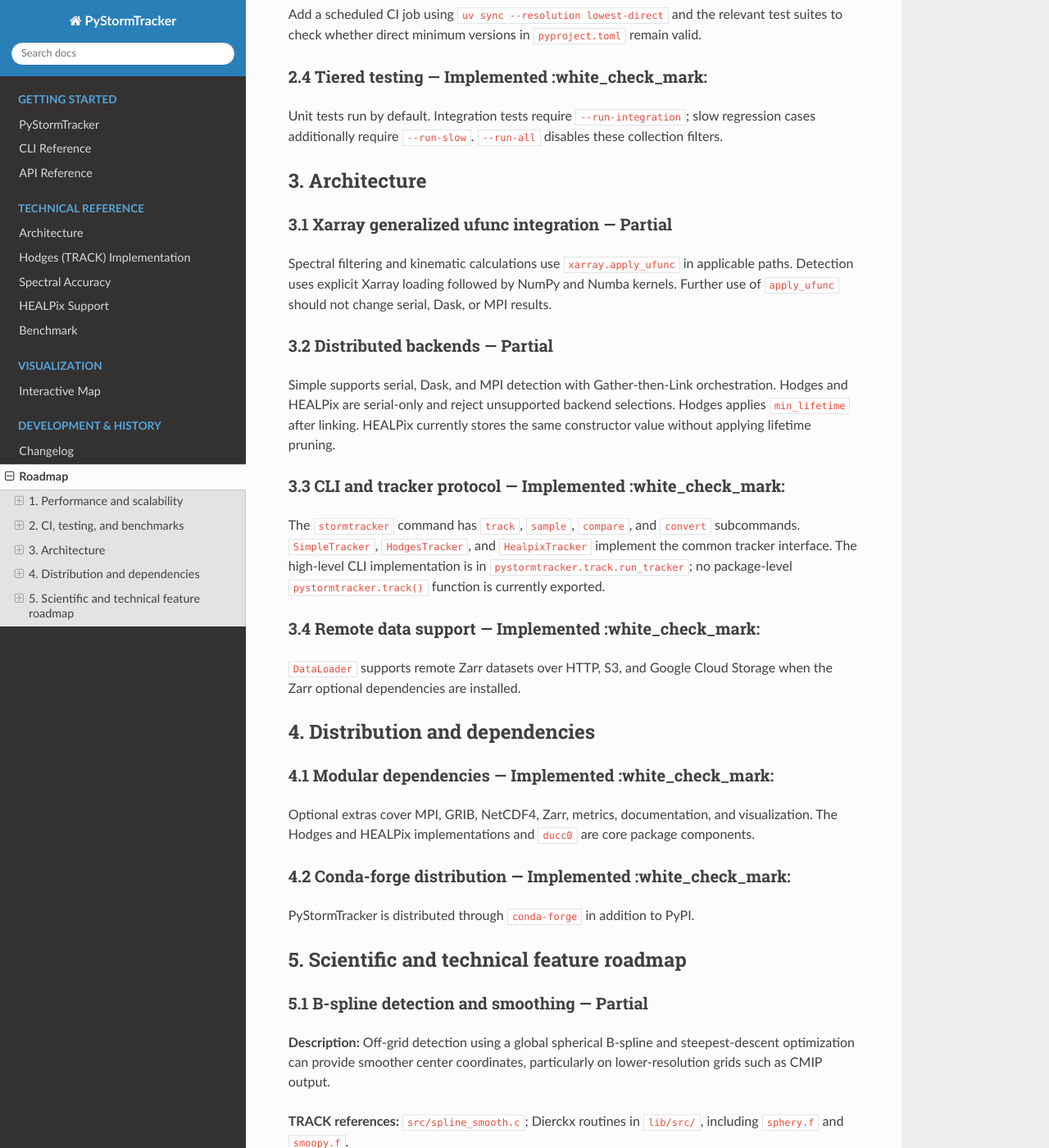
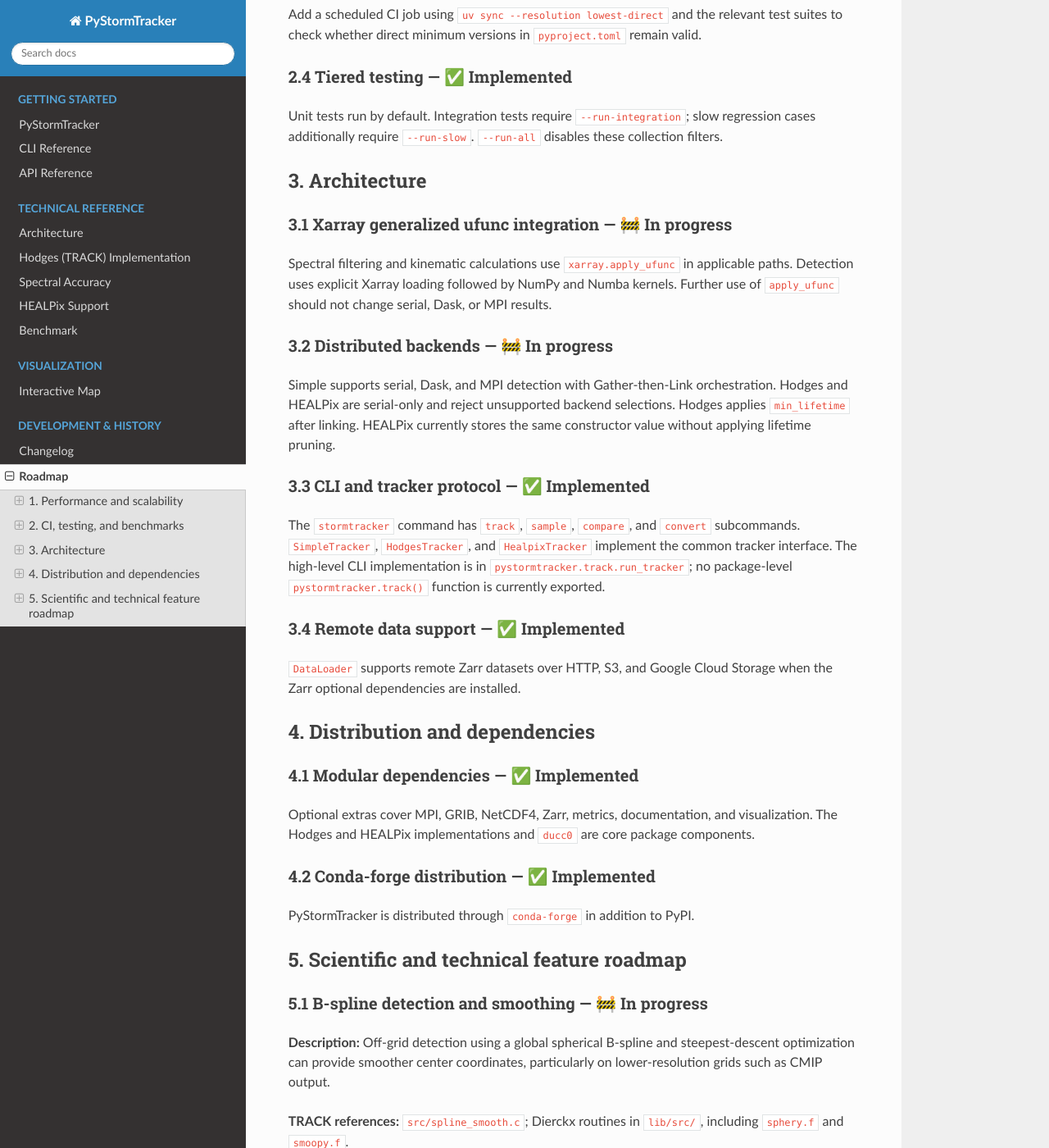
Before and after one commit to mwyau/PyStormTracker, a Sphinx documentation site: the page built from docs/roadmap.md, in a window 1280 px wide and 1400 px high, scrolled down 1946 px. Shown: the whole window at 82% size. Built offline with Sphinx 7.4.7 and the Read the Docs theme 3.1.0, drawn with Linux system fonts in a browser that asks for light colours; some of the changed text lies outside the part shown.

Commit message:
docs: fix Implemented and In progress emojis and docs build relative path

```diff
--- a/docs/roadmap.md
+++ b/docs/roadmap.md
@@ -22,15 +22,15 @@ Status terms are used as follows:
 
 **Planned work:** Evaluate a spherical candidate index such as `scipy.spatial.cKDTree` while preserving deterministic matching and the current distance definition.
 
-### 1.3 Manage memory pressure by chunking — Partial
+### 1.3 Manage memory pressure by chunking — 🚧 In progress
 
 Simple Dask and MPI partition detection work and gather detections before one linking pass. Hodges can partition detection into serial time chunks and also performs one linking pass after gathering. Several preprocessing paths still load complete selected arrays into memory.
 
-### 1.4 Array-backed data model — Implemented :white_check_mark:
+### 1.4 Array-backed data model — ✅ Implemented
 
 Tracks, coordinates, times, identifiers, and variables are stored in flat NumPy arrays. `Track` objects provide indexed views into this storage.
 
-### 1.5 Numba kernels — Implemented :white_check_mark:
+### 1.5 Numba kernels — ✅ Implemented
 
 Core local-extrema, Laplacian, connected-component labeling (CCL), geometric, subgrid-refinement, object-property, and Modified Greedy Exchange (MGE) operations are implemented as cached Numba kernels where applicable.
 
@@ -56,41 +56,41 @@ Historical benchmark results are documented, but CI does not enforce performance
 
 Add a scheduled CI job using `uv sync --resolution lowest-direct` and the relevant test suites to check whether direct minimum versions in `pyproject.toml` remain valid.
 
-### 2.4 Tiered testing — Implemented :white_check_mark:
+### 2.4 Tiered testing — ✅ Implemented
 
 Unit tests run by default. Integration tests require `--run-integration`; slow regression cases additionally require `--run-slow`. `--run-all` disables these collection filters.
 
 ## 3. Architecture
 
-### 3.1 Xarray generalized ufunc integration — Partial
+### 3.1 Xarray generalized ufunc integration — 🚧 In progress
 
 Spectral filtering and kinematic calculations use `xarray.apply_ufunc` in applicable paths. Detection uses explicit Xarray loading followed by NumPy and Numba kernels. Further use of `apply_ufunc` should not change serial, Dask, or MPI results.
 
-### 3.2 Distributed backends — Partial
+### 3.2 Distributed backends — 🚧 In progress
 
 Simple supports serial, Dask, and MPI detection with Gather-then-Link orchestration. Hodges and HEALPix are serial-only and reject unsupported backend selections. Hodges applies `min_lifetime` after linking. HEALPix currently stores the same constructor value without applying lifetime pruning.
 
-### 3.3 CLI and tracker protocol — Implemented :white_check_mark:
+### 3.3 CLI and tracker protocol — ✅ Implemented
 
 The `stormtracker` command has `track`, `sample`, `compare`, and `convert` subcommands. `SimpleTracker`, `HodgesTracker`, and `HealpixTracker` implement the common tracker interface. The high-level CLI implementation is in `pystormtracker.track.run_tracker`; no package-level `pystormtracker.track()` function is currently exported.
 
-### 3.4 Remote data support — Implemented :white_check_mark:
+### 3.4 Remote data support — ✅ Implemented
 
 `DataLoader` supports remote Zarr datasets over HTTP, S3, and Google Cloud Storage when the Zarr optional dependencies are installed.
 
 ## 4. Distribution and dependencies
 
-### 4.1 Modular dependencies — Implemented :white_check_mark:
+### 4.1 Modular dependencies — ✅ Implemented
 
 Optional extras cover MPI, GRIB, NetCDF4, Zarr, metrics, documentation, and visualization. The Hodges and HEALPix implementations and `ducc0` are core package components.
 
-### 4.2 Conda-forge distribution — Implemented :white_check_mark:
+### 4.2 Conda-forge distribution — ✅ Implemented
 
 PyStormTracker is distributed through `conda-forge` in addition to PyPI.
 
 ## 5. Scientific and technical feature roadmap
 
-### 5.1 B-spline detection and smoothing — Partial
+### 5.1 B-spline detection and smoothing — 🚧 In progress
 
 **Description:** Off-grid detection using a global spherical B-spline and steepest-descent optimization can provide smoother center coordinates, particularly on lower-resolution grids such as CMIP output.
 
@@ -102,7 +102,7 @@ PyStormTracker is distributed through `conda-forge` in addition to PyPI.
 
 **Verification:** Compare optimized coordinates, values, and resulting trajectories with TRACK after center optimization is implemented.
 
-### 5.2 Regional model support with the discrete cosine transform — Partial
+### 5.2 Regional model support with the discrete cosine transform — 🚧 In progress
 
 **Description:** Support tracking on limited-area model fields, including WRF output, with discrete cosine transform (DCT) spectral filtering and nonperiodic domain boundaries.
 
@@ -114,7 +114,7 @@ PyStormTracker is distributed through `conda-forge` in addition to PyPI.
 
 **Verification:** Repository tests cover execution and global-versus-regional selection. Numerical comparison with a limited-area reference calculation remains.
 
-### 5.3 Spectral tapering — Implemented :white_check_mark:
+### 5.3 Spectral tapering — ✅ Implemented
 
 **Description:** Apply a wave-number taper to spherical harmonic coefficients to reduce spectral ringing and sidelobes at the truncation boundary.
 
@@ -126,7 +126,7 @@ PyStormTracker is distributed through `conda-forge` in addition to PyPI.
 
 **Verification:** Spectral and tracker tests cover execution. A coefficient-level comparison with an independently calculated reference remains.
 
-### 5.4 Postprocessing track metrics — Implemented :white_check_mark:
+### 5.4 Postprocessing track metrics — ✅ Implemented
 
 **Description:** Compute cyclone amplitude, cyclone frequency, track frequency, Accumulated Cyclone Activity (ACA), and Accumulated Track Activity (ATA) on a two-dimensional latitude-longitude grid.
 
@@ -136,7 +136,7 @@ PyStormTracker is distributed through `conda-forge` in addition to PyPI.
 
 **Verification:** Lagrangian metric and weighting unit tests cover the implemented estimators.
 
-### 5.5 Eulerian metrics and weather-impact indices — Implemented :white_check_mark:
+### 5.5 Eulerian metrics and weather-impact indices — ✅ Implemented
 
 **Description:** Compute Eulerian variance measures using a 24-hour difference filter, Eddy Kinetic Energy (EKE), and high-wind percentile indices for comparison with Lagrangian track statistics.
 
@@ -146,7 +146,7 @@ PyStormTracker is distributed through `conda-forge` in addition to PyPI.
 
 **Verification:** Eulerian metric unit tests cover the implemented calculations.
 
-### 5.6 CORMAX and CCA/PCA evaluation — Implemented :white_check_mark:
+### 5.6 CORMAX and CCA/PCA evaluation — ✅ Implemented
 
 **Description:** CORMAX is the maximum one-point correlation between a weather-impact field and a storm-track metric within a local search region, such as a $60^\circ\times20^\circ$ box. Canonical correlation analysis (CCA), optionally preceded by principal component analysis (PCA), is used to evaluate field relationships and truncation sensitivity.
 
@@ -156,7 +156,7 @@ PyStormTracker is distributed through `conda-forge` in addition to PyPI.
 
 **Verification:** Cross-validation and missing-data tests cover the implemented scope.
 
-### 5.7 Spherical kernel gridding — Implemented :white_check_mark:
+### 5.7 Spherical kernel gridding — ✅ Implemented
 
 **Description:** Apply spherical weighting functions to gridded cyclone and track statistics.
 
@@ -174,7 +174,7 @@ PyStormTracker is distributed through `conda-forge` in addition to PyPI.
 
 **Verification:** Define statistical methods and versioned reference cases before implementation.
 
-### 5.9 Object size and morphological properties — Partial
+### 5.9 Object size and morphological properties — 🚧 In progress
 
 **Description:** Calculate the area and intensity-weighted ellipse properties of each thresholded storm object.
 
@@ -184,7 +184,7 @@ PyStormTracker is distributed through `conda-forge` in addition to PyPI.
 
 **Remaining work and verification:** Propagate selected object diagnostics through linking, then compare object masks and properties directly with TRACK. Existing tests cover spherical, projected, boundary, and longitude-seam cases.
 
-### 5.10 Sampling secondary variables — Implemented :white_check_mark:
+### 5.10 Sampling secondary variables — ✅ Implemented
 
 **Description:** Attach secondary variables, such as maximum wind or full-resolution minimum sea-level pressure, to trajectory centers from external NetCDF datasets.
 
@@ -192,7 +192,7 @@ PyStormTracker is distributed through `conda-forge` in addition to PyPI.
 
 **Verification:** Sampling unit tests and CLI integration tests cover the implemented methods.
 
-### 5.11 Vorticity tracking CLI — Partial
+### 5.11 Vorticity tracking CLI — 🚧 In progress
 
 **Description:** Track an existing relative-vorticity field and expose derivation of vorticity and divergence from wind components through the CLI.
 
@@ -202,7 +202,7 @@ PyStormTracker is distributed through `conda-forge` in addition to PyPI.
 
 **Verification:** Python kinematic calculations have NCL-reference integration tests. The derivation CLI requires separate tests after implementation.
 
-### 5.12 Ensemble and dataset utilities — Partial
+### 5.12 Ensemble and dataset utilities — 🚧 In progress
 
 **Description:** Combine track files, match trajectories between datasets or ensemble members, and perform track-to-track intercomparison.
 
@@ -228,7 +228,7 @@ PyStormTracker is distributed through `conda-forge` in addition to PyPI.
 
 **Verification:** Compare with a documented tropical-cyclone reference workflow after the configuration is implemented.
 
-### 5.15 Full Gaussian grids — Partial
+### 5.15 Full Gaussian grids — 🚧 In progress
 
 **Description:** Process and regrid fields on full Gaussian grids, including N320, using Gauss-Legendre (`GL`) geometry in `ducc0.sht.analysis_2d`.
 
@@ -236,7 +236,7 @@ PyStormTracker is distributed through `conda-forge` in addition to PyPI.
 
 **Verification:** Geometry-detection and `GL` synthesis paths have repository coverage. A versioned full-Gaussian input fixture remains to be tested end to end.
 
-### 5.16 Reduced Gaussian grids — Partial
+### 5.16 Reduced Gaussian grids — 🚧 In progress
 
 **Description:** Process one-dimensional reduced Gaussian fields, such as ERA5 N320 data, using the number of longitude points on each latitude ring.
 
```
Also changed, not shown: docs/readme.md (+1 -0 lines).
